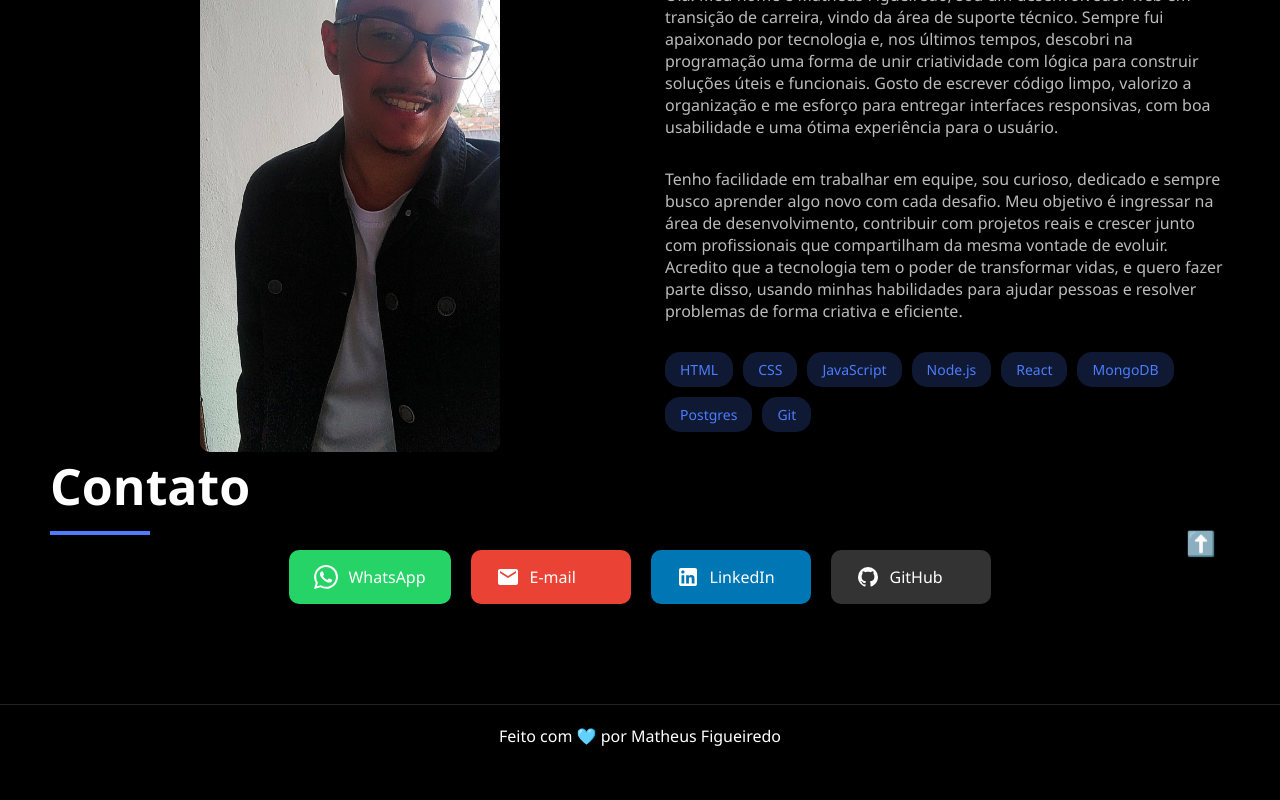
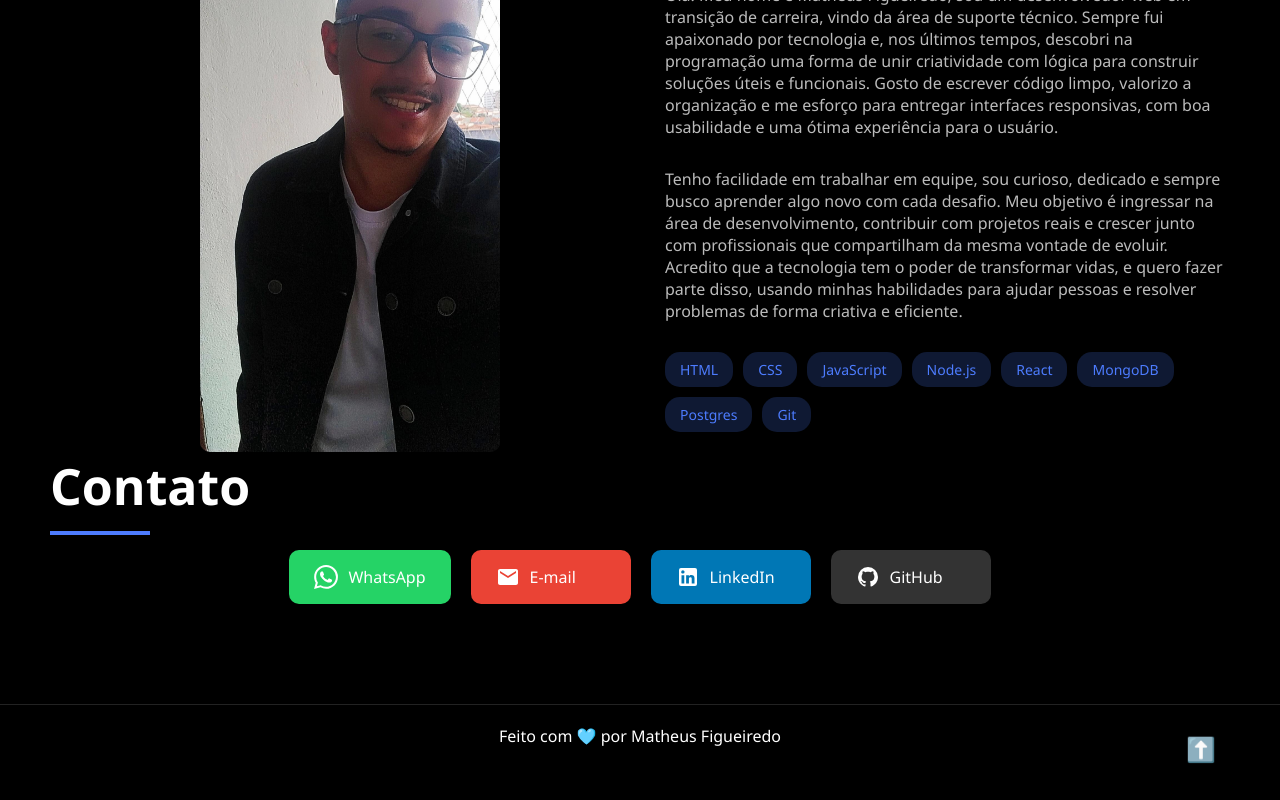
Before and after one commit to MatheusFigueiredo1001/Portfolio-Matheus-Figueiredo, a plain HTML site: page index.html in a window 1280 px wide. Shown: the part 2906-3706 px from the top of the page. Before the commit the page ends 3673 px from the top, so only its background shows below. Drawn offline with Linux system fonts and the light colour scheme.

Commit message:
Atualização

```diff
--- a/styles.css
+++ b/styles.css
@@ -261,9 +261,11 @@ footer p {
 }
 
 .button-top {
-	position: absolute;
+	display: flex;
+	justify-content: flex-end;
+	position: relative;
+	bottom: 35px;
 	right: 5%;
-	top: 429%;
 	background-color: transparent;
 	border: none;
 	font-size: 24px;
```
Also changed, not shown: img/jokenpo.png, img/sorteador.png.
